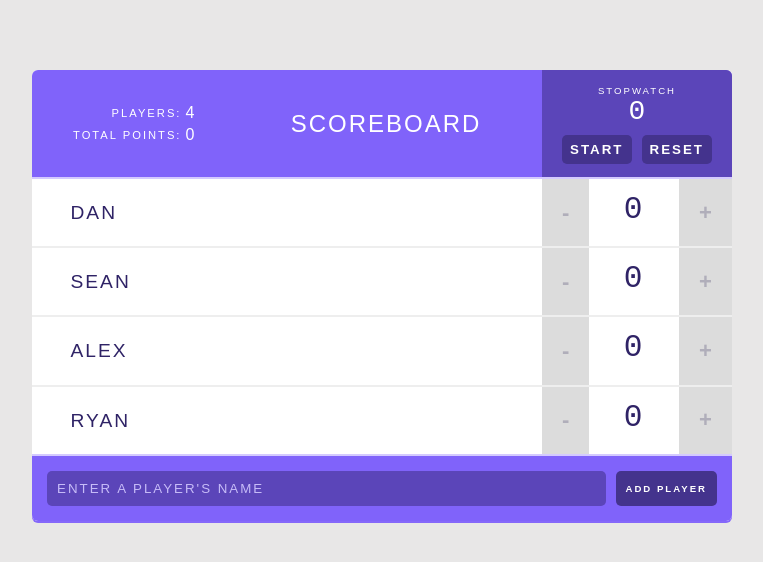
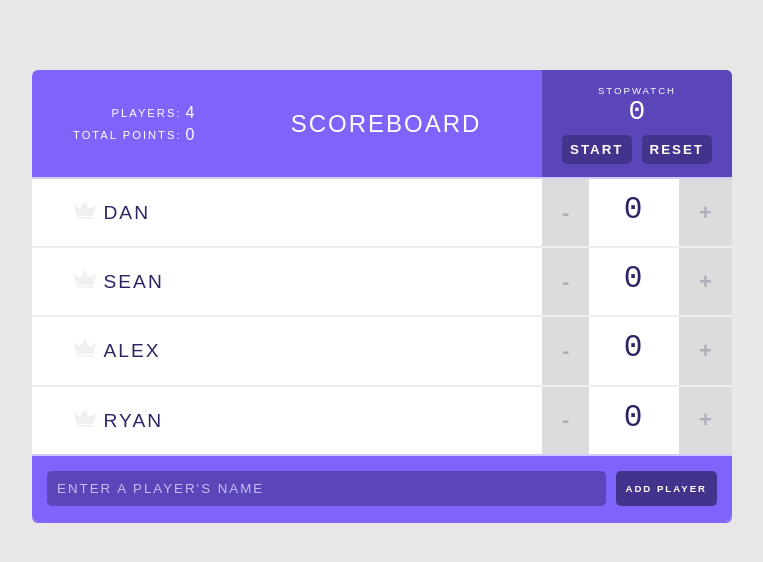
Before and after one commit to Ogrods/scoreboard, a React (Create React App) app: page / in a window 1280 px wide. Shown: the top 562 px of the page, without its empty margins (258-1021 px from the left). Built offline with nearby package versions, Linux system fonts and the light colour scheme.

Commit message:
added proptypes and crown icon w/scaling

```diff
--- a/package.json
+++ b/package.json
@@ -3,6 +3,7 @@
   "version": "0.1.0",
   "private": true,
   "dependencies": {
+    "prop-types": "^15.7.2",
     "react": "^16.4.2",
     "react-dom": "^16.4.2",
     "react-scripts": "1.1.5"
--- a/src/components/App.js
+++ b/src/components/App.js
@@ -63,13 +63,21 @@
     });
   }
 
+  getHighScore = () => {
+    const scores = this.state.players.map( p => p.score );
+    const highScore = Math.max(...scores);
+    if (highScore) {
+      return highScore;
+    }
+    return null;
+  }
+
   render() {
+    const highScore = this.getHighScore();
+
     return (
       <div className="scoreboard">
-        <Header
-          title="Scoreboard"
-          players={this.state.players}
-        />
+        <Header players={this.state.players} />
 
         {/* Players list */}
         {this.state.players.map( (player, index) =>
@@ -81,6 +89,7 @@
             index ={index}
             changeScore={this.handleScoreChange}
             removePlayer={this.handleRemovePlayer}
+            isHighScore={highScore === player.score}  // is a player's 'score' prop equal to the high score?
           />
         )}
 
--- a/src/components/Counter.js
+++ b/src/components/Counter.js
@@ -1,20 +1,26 @@
 import React from 'react';
-
+import PropTypes from 'prop-types';
 
 // STATELESS COMPONENT EXAMPLE SYNTAX
-const Counter = (props) => {
-
-    let index = props.index;
+const Counter = ({ index, score, changeScore }) => {
 
     // NO RENDER METHOD IN A STATELESS COMPONENT
     return (
       <div className="counter">
-        <button className="counter-action decrement" onClick={() => props.changeScore(index, -1)}> - </button>
-        <span className="counter-score">{ props.score }</span>
-        <button className="counter-action increment" onClick={() => props.changeScore(index, 1)}> + </button>
+        <button className="counter-action decrement" onClick={() => changeScore(index, -1)}> - </button>
+        <span className="counter-score">{ score }</span>
+        <button className="counter-action increment" onClick={() => changeScore(index, 1)}> + </button>
       </div>
     );
   }
 
 
+  // THROWS A WARNING IF PROPS DO NOT MATCH DEFINED TYPE
+  Counter.propTypes = {
+    index: PropTypes.number,
+    scores: PropTypes.number,
+    changeScore: PropTypes.func
+  };
+
+
 export default Counter;
--- a/src/components/Header.js
+++ b/src/components/Header.js
@@ -1,15 +1,26 @@
 import React from 'react';
+import PropTypes from 'prop-types';
 import Stats from './Stats';
 import Stopwatch from './Stopwatch';
 
-const Header = (props) => {
+const Header = ({ players, title }) => {
+
     return (
       <header>
-        <Stats players={ props.players }/>
-        <h1>{ props.title }</h1>
+        <Stats players={players}/>
+        <h1>{ title }</h1>
         <Stopwatch />
       </header>
     );
   }
 
+  Header.propTypes = {
+    title: PropTypes.string,
+    players: PropTypes.arrayOf(PropTypes.object)
+  };
+
+  Header.defaultProps = {
+    title: 'Scoreboard'
+  }
+
 export default Header
--- /dev/null
+++ b/src/components/Icon.js
@@ -0,0 +1,17 @@
+import React from 'react';
+import PropTypes from 'prop-types';
+
+const Icon = (props) => {
+  return (
+      <svg viewBox="0 0 44 35" className={ props.isHighScore ? 'is-high-score' : null }>
+        <path d="M26.7616 10.6207L21.8192 0L16.9973 10.5603C15.3699 14.1207 10.9096 15.2672 7.77534 12.9741L0 7.24138L6.56986 28.8448H37.0685L43.5781 7.72414L35.7425 13.0948C32.6685 15.2672 28.3288 14.0603 26.7616 10.6207Z" transform="translate(0 0.301727)"/>
+        <rect width="30.4986" height="3.07759" transform="translate(6.56987 31.5603)"/>
+      </svg>
+  );
+}
+
+Icon.propTypes = {
+  isWinning: PropTypes.bool
+}
+
+export default Icon;
--- a/src/components/Player.js
+++ b/src/components/Player.js
@@ -1,19 +1,40 @@
 import React, { PureComponent } from 'react';
+import PropTypes from 'prop-types';
 import Counter from './Counter';
+import Icon from './Icon';
 
 class Player extends PureComponent {
+
+  static propTypes = {
+    changeScore: PropTypes.func,
+    removePlayer: PropTypes.func,
+    name: PropTypes.string.isRequired,
+    score: PropTypes.number.isRequired,
+    id: PropTypes.number,
+    index: PropTypes.number
+  };
+
   render() {
+    const {
+      name,
+      id,
+      score,
+      index,
+      removePlayer,
+      changeScore
+    } = this.props;
     return (
       <div className="player">
         <span className="player-name">
-            <button className="remove-player" onClick={() => this.props.removePlayer(this.props.id)}>✖</button>
-            { this.props.name }
+          <button className="remove-player" onClick={() => removePlayer(id)}>✖</button>
+          <Icon isHighScore={this.props.isHighScore} />
+          { name }
         </span>
 
         <Counter
-            score={this.props.score}
-            index={this.props.index}
-            changeScore = {this.props.changeScore}
+          score={score}
+          index={index}
+          changeScore = {changeScore}
           />
       </div>
     );
--- a/src/components/Stats.js
+++ b/src/components/Stats.js
@@ -1,10 +1,11 @@
 import React from 'react';
+import PropTypes from 'prop-types';
 
 
-const Stats = (props) => {
+const Stats = ({ players }) => {
 
-  const totalPlayers = props.players.length;
-  const totalPoints = props.players.reduce((total, player) => {
+  const totalPlayers = players.length;
+  const totalPoints = players.reduce((total, player) => {
     return total + player.score;
   }, 0);
 
@@ -24,4 +25,11 @@
   )
 }
 
+Stats.propTypes = {
+
+  players: PropTypes.arrayOf(PropTypes.shape({
+    score: PropTypes.number
+  }))
+};
+
 export default Stats;
--- a/src/components/Stopwatch.js
+++ b/src/components/Stopwatch.js
@@ -1,5 +1,4 @@
 import React, { Component } from 'react';
-import Stats from './Stats'
 
 
 
```
Also changed, not shown: 1 other file (tests, documents, lock files or other folders). Lines whose indentation alone changed are shown as unchanged.
